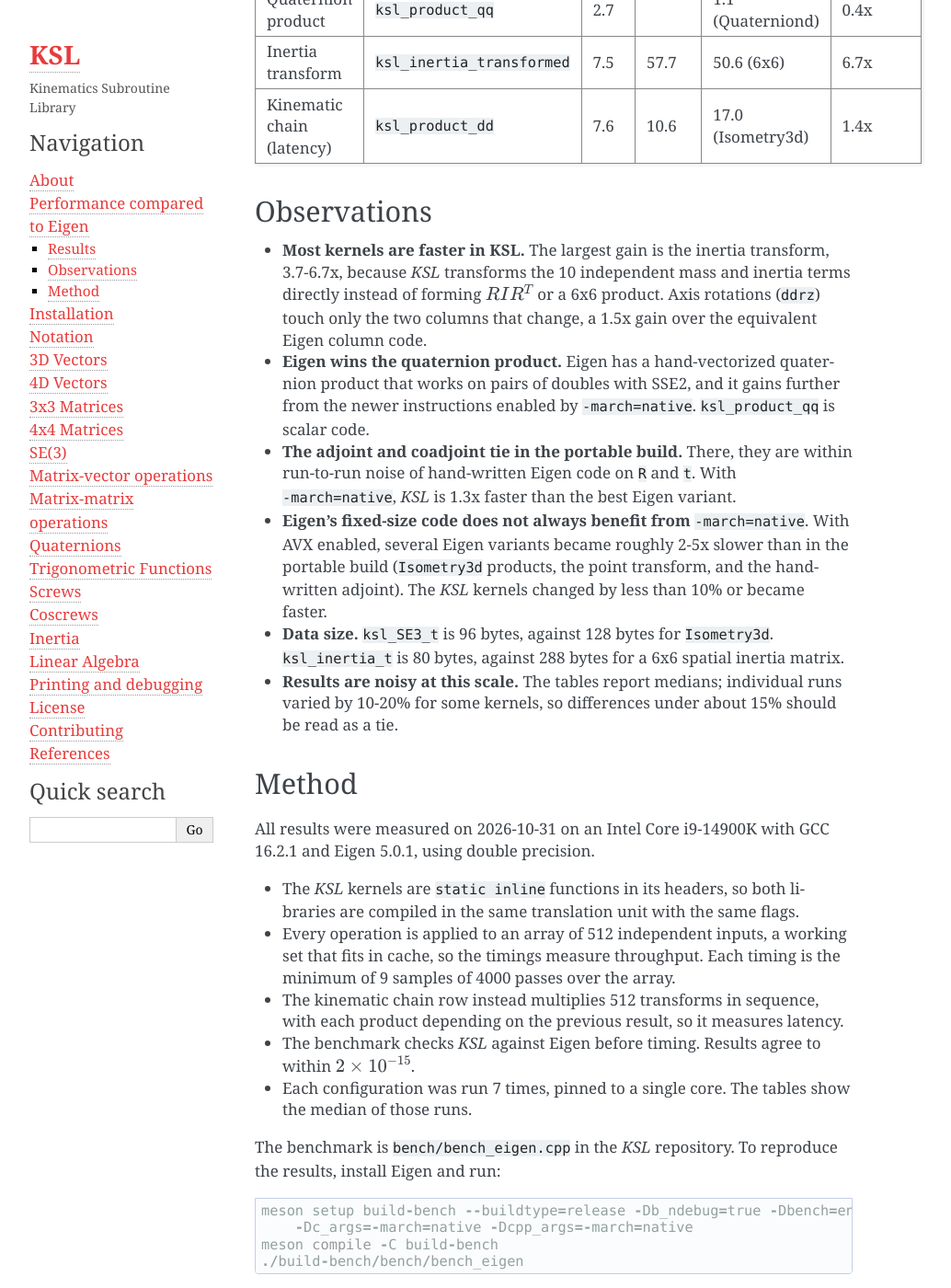
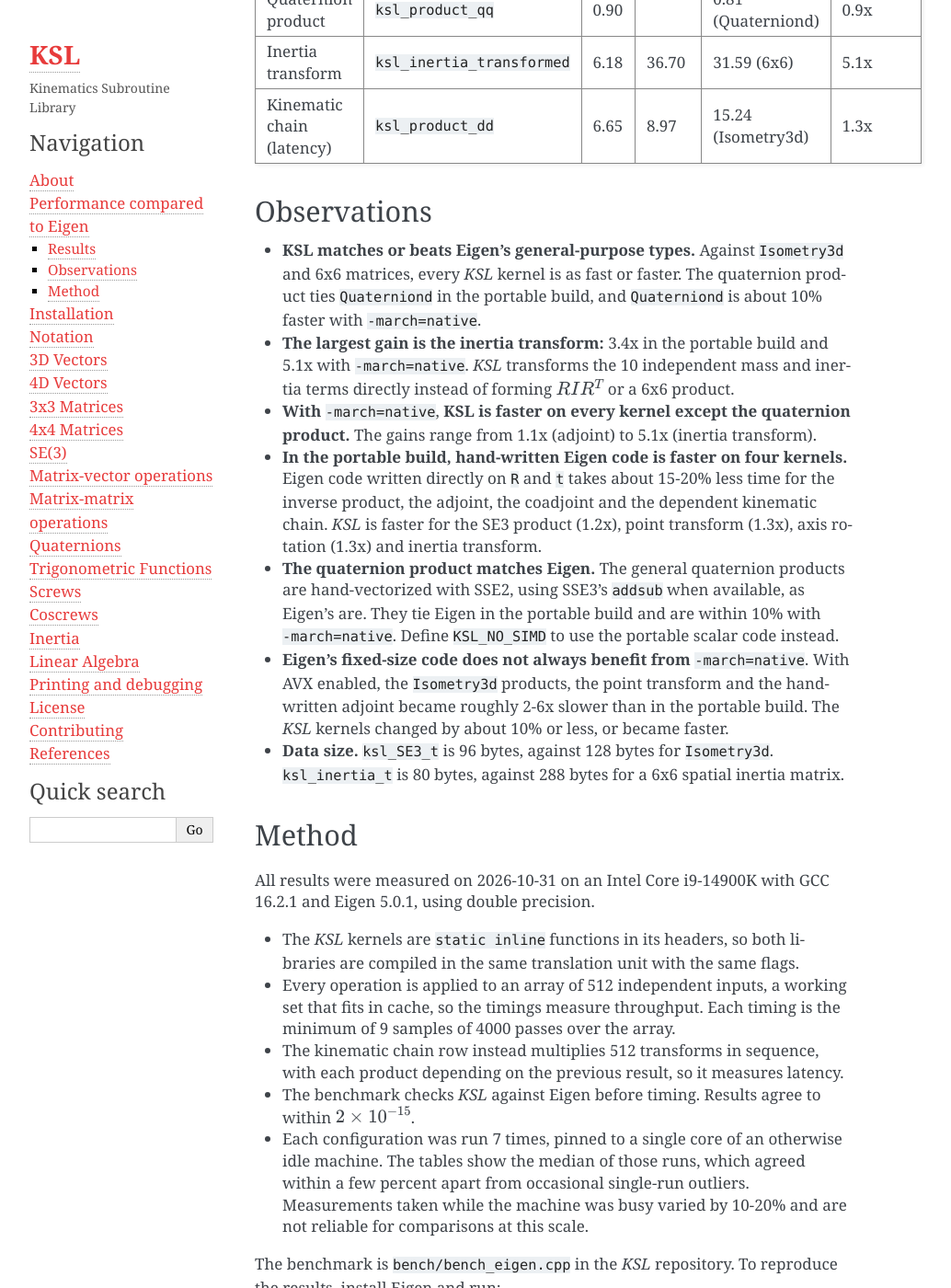
Before and after one commit to shift-dynamics/ksl, a Sphinx documentation site: the page built from doc/sphinx/performance/performance.rst, in a window 1280 px wide and 1400 px high, scrolled down 1882 px. Shown: the whole window at 92% size, without its empty margins (148-1182 px from the left). Built offline with Sphinx 7.4.7, drawn with Linux system fonts in a browser that asks for light colours; some of the changed text lies outside the part shown.

Commit message:
Vectorize the general quaternion products with SSE
ksl_product_qq and its conjugate variants use SSE2 for double precision,
two components per register with SSE3's addsub when available (Eigen's
algorithm), and SSE for single precision, the whole quaternion in one
register. Conjugates are folded in as sign flips. Other targets, or
KSL_NO_SIMD, keep the scalar code.

On an i9-14900K the double product now ties Eigen 5.0.1 in a portable
build (1.48 ns each, was 2.7) and is within 10% with -march=native. The
scalar code's dependent chain was also slow with -march=native (8.3 ns
against 3.8 ns for the vector code).

- test: all eight products, double and float, against a component-wise
  Hamilton product on non-unit quaternions.
- CI: add an -march=x86-64-v2 job for the SSE3 path and a KSL_NO_SIMD
  job for the scalar fallback.
- docs: rerun the Eigen comparison on an idle machine. The earlier run
  was taken under load; with stable numbers, hand-written Eigen code on
  R and t is 15-20% faster than KSL on four kernels in a portable build,
  which the performance page now says.

```diff
--- a/doc/sphinx/performance/performance.rst
+++ b/doc/sphinx/performance/performance.rst
@@ -41,58 +41,58 @@
      - Speedup
    * - SE3 product
      - ``ksl_product_dd``
-     - 6.2
-     - 8.9
-     - 8.1 (Isometry3d)
-     - 1.3x
+     - 4.08
+     - 4.94
+     - 6.05 (Isometry3d)
+     - 1.2x
    * - Inverse SE3 product
      - ``ksl_product_dinvd``
-     - 7.5
-     - 8.0
-     - 9.4 (Isometry3d)
-     - 1.1x
+     - 4.85
+     - 3.87
+     - 6.62 (Isometry3d)
+     - 0.8x
    * - Transform a point
      - ``ksl_product_dv``
-     - 1.7
-     - 2.1
-     - 2.2 (Isometry3d)
-     - 1.2x
+     - 1.12
+     - 1.41
+     - 1.61 (Isometry3d)
+     - 1.3x
    * - Rotation about z
      - ``ksl_product_ddrz``
-     - 3.2
-     - 4.8
-     - 5.4 (R * Rz)
-     - 1.5x
+     - 2.68
+     - 3.44
+     - 3.93 (R * Rz)
+     - 1.3x
    * - Adjoint of a screw
      - ``ksl_product_Ads``
-     - 4.5
-     - 4.3
-     - 5.3 (6x6)
-     - 1.0x
+     - 3.05
+     - 2.56
+     - 3.64 (6x6)
+     - 0.8x
    * - CoAdjoint of a coscrew
      - ``ksl_product_CoAdc``
-     - 4.5
-     - 4.0
-     - 4.7 (6x6)
-     - 0.9x
+     - 3.05
+     - 2.57
+     - 3.14 (6x6)
+     - 0.8x
    * - Quaternion product
      - ``ksl_product_qq``
-     - 2.7
+     - 1.48
      -
-     - 2.2 (Quaterniond)
-     - 0.8x
+     - 1.48 (Quaterniond)
+     - 1.0x
    * - Inertia transform
      - ``ksl_inertia_transformed``
-     - 11.9
-     - 44.1
-     - 55.2 (6x6)
-     - 3.7x
+     - 7.67
+     - 25.78
+     - 37.41 (6x6)
+     - 3.4x
    * - Kinematic chain (latency)
      - ``ksl_product_dd``
-     - 6.9
-     - 7.5
-     - 7.4 (Isometry3d)
-     - 1.1x
+     - 5.98
+     - 4.95
+     - 6.75 (Isometry3d)
+     - 0.8x
 
 Native build (``-O3 -march=native``)
 ************************************
@@ -109,85 +109,90 @@
      - Speedup
    * - SE3 product
      - ``ksl_product_dd``
-     - 5.5
-     - 9.2
-     - 14.9 (Isometry3d)
-     - 1.7x
+     - 4.49
+     - 6.32
+     - 13.37 (Isometry3d)
+     - 1.4x
    * - Inverse SE3 product
      - ``ksl_product_dinvd``
-     - 6.1
-     - 8.4
-     - 27.1 (Isometry3d)
+     - 4.65
+     - 6.46
+     - 24.89 (Isometry3d)
      - 1.4x
    * - Transform a point
      - ``ksl_product_dv``
-     - 1.4
-     - 5.3
-     - 10.7 (Isometry3d)
-     - 3.8x
+     - 0.97
+     - 4.62
+     - 9.54 (Isometry3d)
+     - 4.8x
    * - Rotation about z
      - ``ksl_product_ddrz``
-     - 3.3
-     - 5.4
-     - 5.7 (R * Rz)
-     - 1.6x
+     - 2.34
+     - 3.25
+     - 4.07 (R * Rz)
+     - 1.4x
    * - Adjoint of a screw
      - ``ksl_product_Ads``
-     - 3.7
-     - 11.3
-     - 4.9 (6x6)
-     - 1.3x
+     - 3.18
+     - 9.71
+     - 3.48 (6x6)
+     - 1.1x
    * - CoAdjoint of a coscrew
      - ``ksl_product_CoAdc``
-     - 3.4
-     - 11.1
-     - 4.5 (6x6)
-     - 1.3x
+     - 2.66
+     - 9.81
+     - 3.11 (6x6)
+     - 1.2x
    * - Quaternion product
      - ``ksl_product_qq``
-     - 2.7
+     - 0.90
      -
-     - 1.1 (Quaterniond)
-     - 0.4x
+     - 0.81 (Quaterniond)
+     - 0.9x
    * - Inertia transform
      - ``ksl_inertia_transformed``
-     - 7.5
-     - 57.7
-     - 50.6 (6x6)
-     - 6.7x
+     - 6.18
+     - 36.70
+     - 31.59 (6x6)
+     - 5.1x
    * - Kinematic chain (latency)
      - ``ksl_product_dd``
-     - 7.6
-     - 10.6
-     - 17.0 (Isometry3d)
-     - 1.4x
+     - 6.65
+     - 8.97
+     - 15.24 (Isometry3d)
+     - 1.3x
 
 Observations
 ------------
 
-* **Most kernels are faster in KSL.** The largest gain is the inertia
-  transform, 3.7-6.7x, because *KSL* transforms the 10 independent mass and
-  inertia terms directly instead of forming :math:`R I R^T` or a 6x6 product.
-  Axis rotations (``ddrz``) touch only the two columns that change, a 1.5x
-  gain over the equivalent Eigen column code.
-* **Eigen wins the quaternion product.** Eigen has a hand-vectorized
-  quaternion product that works on pairs of doubles with SSE2, and it gains
-  further from the newer instructions enabled by ``-march=native``.
-  ``ksl_product_qq`` is scalar code.
-* **The adjoint and coadjoint tie in the portable build.** There, they are
-  within run-to-run noise of hand-written Eigen code on ``R`` and ``t``.
-  With ``-march=native``, *KSL* is 1.3x faster than the best Eigen variant.
+* **KSL matches or beats Eigen's general-purpose types.** Against
+  ``Isometry3d`` and 6x6 matrices, every *KSL* kernel is as fast or faster.
+  The quaternion product ties ``Quaterniond`` in the portable build, and
+  ``Quaterniond`` is about 10% faster with ``-march=native``.
+* **The largest gain is the inertia transform:** 3.4x in the portable build
+  and 5.1x with ``-march=native``. *KSL* transforms the 10 independent mass
+  and inertia terms directly instead of forming :math:`R I R^T` or a 6x6
+  product.
+* **With** ``-march=native``, **KSL is faster on every kernel except the
+  quaternion product.** The gains range from 1.1x (adjoint) to 5.1x
+  (inertia transform).
+* **In the portable build, hand-written Eigen code is faster on four
+  kernels.** Eigen code written directly on ``R`` and ``t`` takes about
+  15-20% less time for the inverse product, the adjoint, the coadjoint and the dependent
+  kinematic chain. *KSL* is faster for the SE3 product (1.2x), point transform
+  (1.3x), axis rotation (1.3x) and inertia transform.
+* **The quaternion product matches Eigen.** The general quaternion products
+  are hand-vectorized with SSE2, using SSE3's ``addsub`` when available, as
+  Eigen's are. They tie Eigen in the portable build and are within 10% with
+  ``-march=native``. Define ``KSL_NO_SIMD`` to use the portable scalar code
+  instead.
 * **Eigen's fixed-size code does not always benefit from** ``-march=native``.
-  With AVX enabled, several Eigen variants became roughly 2-5x slower than
-  in the portable build (``Isometry3d`` products, the point transform, and
-  the hand-written adjoint). The *KSL* kernels changed by less than 10% or
-  became faster.
+  With AVX enabled, the ``Isometry3d`` products, the point transform and the
+  hand-written adjoint became roughly 2-6x slower than in the portable build.
+  The *KSL* kernels changed by about 10% or less, or became faster.
 * **Data size.** ``ksl_SE3_t`` is 96 bytes, against 128 bytes for
   ``Isometry3d``. ``ksl_inertia_t`` is 80 bytes, against 288 bytes for a 6x6
   spatial inertia matrix.
-* **Results are noisy at this scale.** The tables report medians; individual
-  runs varied by 10-20% for some kernels, so differences under about 15%
-  should be read as a tie.
 
 Method
 ------
@@ -204,8 +209,11 @@
   each product depending on the previous result, so it measures latency.
 * The benchmark checks *KSL* against Eigen before timing. Results agree to
   within :math:`2 \times 10^{-15}`.
-* Each configuration was run 7 times, pinned to a single core. The tables show
-  the median of those runs.
+* Each configuration was run 7 times, pinned to a single core of an otherwise
+  idle machine. The tables show the median of those runs, which agreed within
+  a few percent apart from occasional single-run outliers. Measurements taken
+  while the machine was busy varied by 10-20% and are not reliable for
+  comparisons at this scale.
 
 The benchmark is ``bench/bench_eigen.cpp`` in the *KSL* repository. To
 reproduce the results, install Eigen and run:
```
Also changed, not shown: 3 other files.
